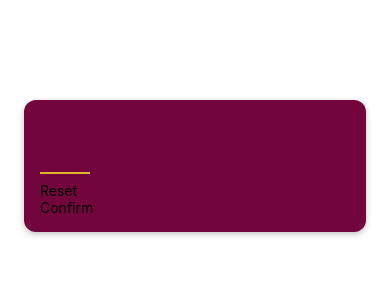
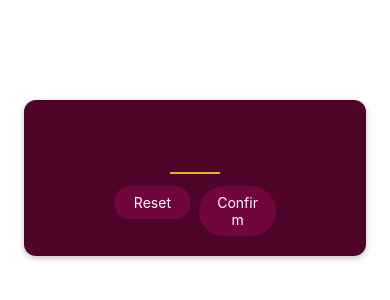
Before and after one commit to Sebek1992/Mini-game-app, a React Native app: screen / in a window 390 px wide. Shown: the top 300 px of the page. Built offline with nearby package versions, Linux system fonts and the light colour scheme.

Commit message:
Improving the Buttons

```diff
--- a/componets/PrimmaryButton.js
+++ b/componets/PrimmaryButton.js
@@ -1,11 +1,46 @@
-import { View, Text } from "react-native";
+import { View, Text, Pressable, StyleSheet } from "react-native";
 
 function PrimaryButton({ children }) {
+  function pressHandler() {
+    console.log("Pressed!");
+  }
+
   return (
-    <View>
-      <Text>{children}</Text>
+    <View style={styles.buttonOuterContainer}>
+      <Pressable
+        style={({ pressed }) =>
+          pressed
+            ? [styles.buttonInnerContainer, styles.pressed]
+            : styles.buttonInnerContainer
+        }
+        onPress={pressHandler}
+        android_ripple={{ color: "#640233" }}
+      >
+        <Text style={styles.buttonText}>{children}</Text>
+      </Pressable>
     </View>
   );
 }
 
 export default PrimaryButton;
+
+const styles = StyleSheet.create({
+  buttonOuterContainer: {
+    borderRadius: 28,
+    margin: 4,
+    overflow: "hidden",
+  },
+  buttonInnerContainer: {
+    backgroundColor: "#72063c",
+    paddingVertical: 8,
+    paddingHorizontal: 16,
+    elevation: 2,
+  },
+  buttonText: {
+    color: "white",
+    textAlign: "center",
+  },
+  pressed: {
+    opacity: 0.75,
+  },
+});
--- a/screens/StartGameScreen.js
+++ b/screens/StartGameScreen.js
@@ -11,8 +11,14 @@
         autoCapitalize="none"
         autoCorrect={false}
       />
-      <PrimaryButton>Reset</PrimaryButton>
-      <PrimaryButton>Confirm</PrimaryButton>
+      <View style={styles.buttonsContainer}>
+        <View style={styles.buttonContainer}>
+          <PrimaryButton>Reset</PrimaryButton>
+        </View>
+        <View style={styles.buttonContainer}>
+          <PrimaryButton>Confirm</PrimaryButton>
+        </View>
+      </View>
     </View>
   );
 }
@@ -21,10 +27,12 @@
 
 const styles = StyleSheet.create({
   inputContainer: {
+    alignItems: "center",
+    justifyContent: "center",
     marginTop: 100,
     marginHorizontal: 24,
     padding: 16,
-    backgroundColor: "#72063c",
+    backgroundColor: "#4e0329",
     borderRadius: 12,
     elevation: 4,
     shadowColor: "black",
@@ -43,4 +51,10 @@
     fontWeight: "bold",
     textAlign: "center",
   },
+  buttonsContainer: {
+    flexDirection: "row",
+  },
+  buttonContainer: {
+    flex: 1,
+  },
 });
```
